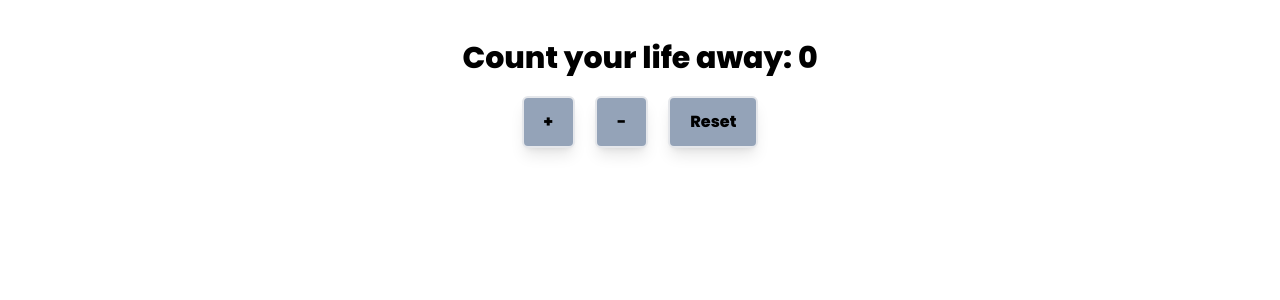
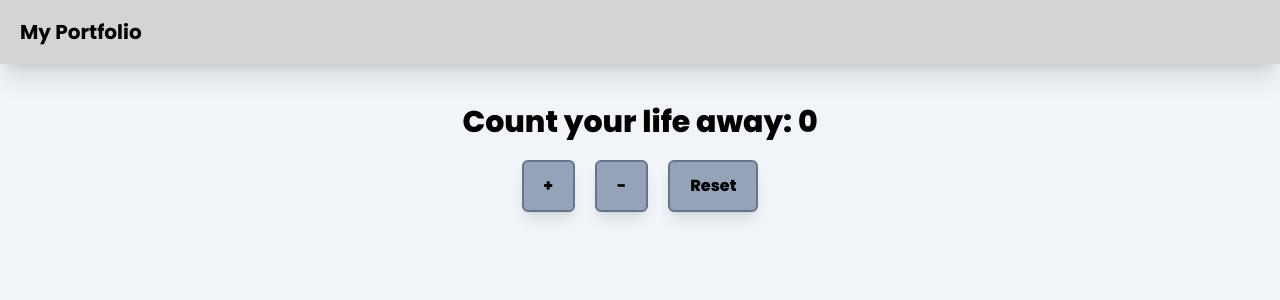
Before and after one commit to VurhD-B/Portfolio, a Next.js app: page / in a window 1280 px wide. Shown: the top 300 px of the page. Built offline with nearby package versions, Linux system fonts and the light colour scheme.

Commit message:
Added a stylish navbar design into the website layout

```diff
--- a/app/layout.tsx
+++ b/app/layout.tsx
@@ -1,3 +1,4 @@
+import Navbar from '@/components/Navbar'
 import '../styles/globals.css'
 import type { Metadata } from 'next'
 
@@ -13,7 +14,10 @@ export default function RootLayout({
 }) {
   return (
     <html lang="en">
-      <body>{children}</body>
+      <body className='bg-slate-100'>
+        <Navbar />
+        {children}
+      </body>
     </html>
   )
 }
--- a/components/Navbar.tsx
+++ b/components/Navbar.tsx
@@ -4,7 +4,9 @@ type Props = {}
 
 const Navbar = (props: Props) => {
     return (
-        <div>Navbar</div>
+        <div className='flex items-center w-full h-16 bg-neutral-300 shadow-xl px-5'>
+            <h1 className='font-bold text-xl'>My Portfolio</h1>
+        </div>
     )
 }
 
--- a/styles/globals.css
+++ b/styles/globals.css
@@ -9,5 +9,5 @@ html {
 }
 
 .button {
-    @apply font-extrabold border-2 shadow-lg rounded-md bg-slate-400 px-5 py-3;
+    @apply font-extrabold border-2 border-slate-500 shadow-lg rounded-md bg-slate-400 px-5 py-3;
 }
```
